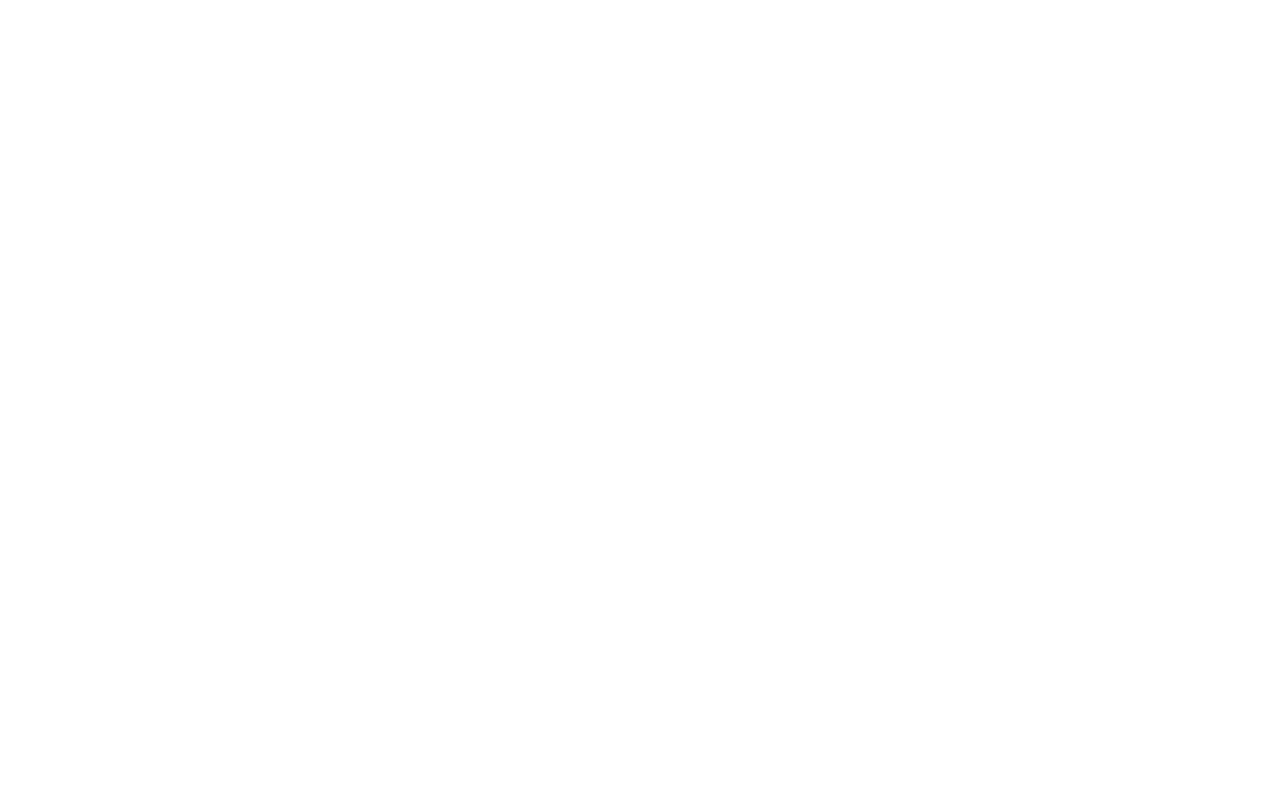
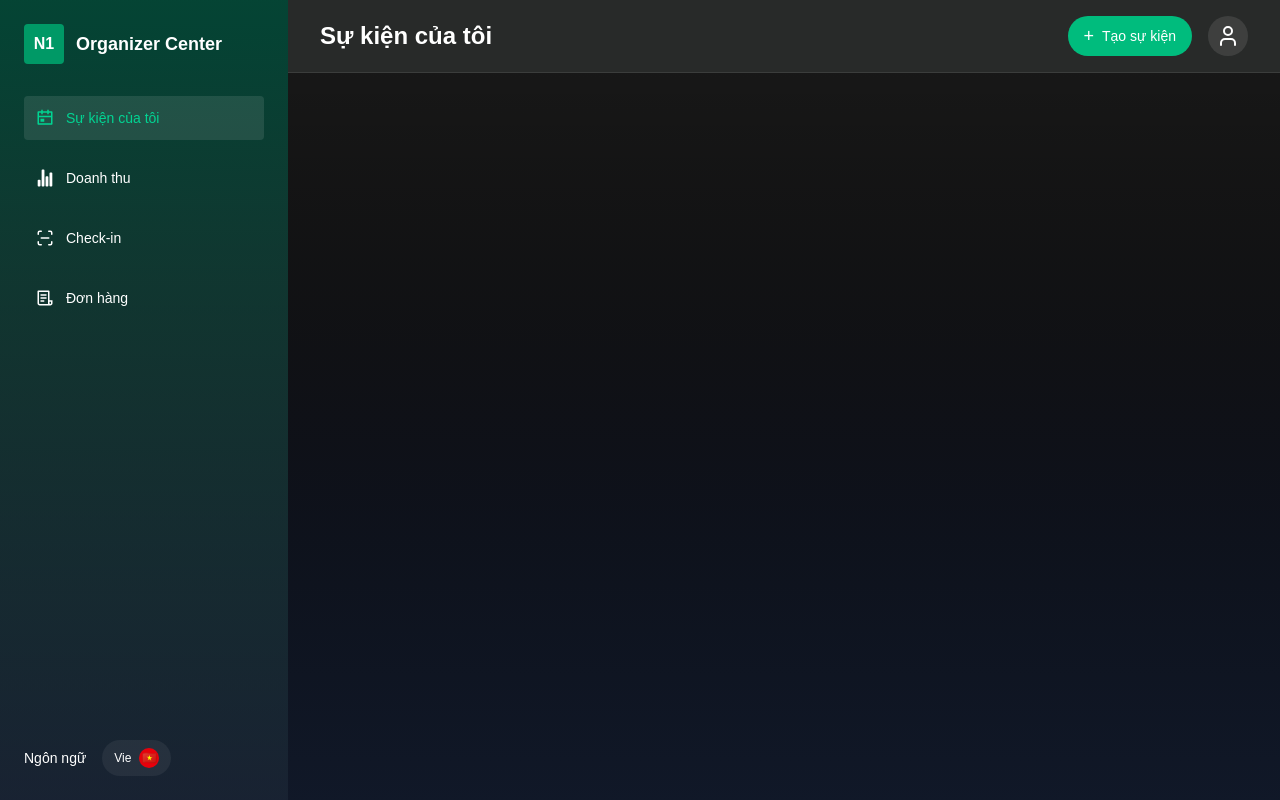
Before and after one commit to helloVietTran/selling-ticket-website, a React (Vite) app in the folder frontend/: page /organizer in a window 1280 px wide. Before the commit this address had no page. Built offline with nearby package versions, Linux system fonts and the light colour scheme.

Commit message:
Feat: init header

```diff
--- a/frontend/src/App.tsx
+++ b/frontend/src/App.tsx
@@ -1,16 +1,18 @@
 import { BrowserRouter, Routes, Route } from 'react-router-dom';
 import { OrganizerLayout, CheckInPage, EventsPage, OrdersPage, RevenuePage } from './features/organizer';
+import { Home } from './features/home';
 
 export default function App() {
   return (
     <BrowserRouter>
       <Routes>
-        <Route path="/" element={<OrganizerLayout />}>
+        <Route path="/organizer" element={<OrganizerLayout />}>
           <Route path="events" element={<EventsPage />} />
           <Route path="revenue" element={<RevenuePage />} />
           <Route path="orders" element={<OrdersPage />} />
           <Route path="check-in" element={<CheckInPage />} />
         </Route>
+        <Route path="/" element={<Home />} />
       </Routes>
     </BrowserRouter>
   );
--- a/frontend/src/components/avatar-dropdown.tsx
+++ b/frontend/src/components/avatar-dropdown.tsx
@@ -1,4 +1,3 @@
-'use client';
 
 import {
   DropdownMenu,
@@ -9,12 +8,12 @@
 } from '@/components/ui/dropdown-menu';
 import { User, Ticket, Calendar, LogOut } from 'lucide-react';
 
-export function AvatarDropdown() {
+export default function AvatarDropdown() {
   return (
     <DropdownMenu>
       <DropdownMenuTrigger asChild>
-        <button className="w-10 h-10 rounded-full bg-white/10 flex items-center justify-center hover:ring-2 hover:ring-emerald-500 transition">
-          <User className="w-6 h-6 text-white" />
+        <button className="size-10 cursor-pointer rounded-full bg-white/10 flex items-center justify-center hover:ring-2 hover:ring-emerald-500 transition">
+          <User className="size-6 text-white" />
         </button>
       </DropdownMenuTrigger>
 
--- /dev/null
+++ b/frontend/src/components/create-event-button.tsx
@@ -0,0 +1,43 @@
+'use client';
+
+import * as React from 'react';
+import { twMerge } from 'tailwind-merge';
+
+type CreateEventButtonProps = {
+    children: React.ReactNode;
+    bgColor?: string;
+    hoverMode?: 'invert' | 'color';
+    withBorder?: boolean;
+    fontSize?: string;
+    className?: string;
+    onClick?: () => void;
+};
+
+export function CreateEventButton({
+    children,
+    bgColor = 'bg-emerald-500',
+    hoverMode = 'color',
+    withBorder = false,
+    fontSize = 'text-base',
+    className,
+    onClick,
+}: CreateEventButtonProps) {
+    const baseStyles =
+        'flex items-center gap-2 px-4 py-2 rounded-full transition-colors duration-300 cursor-pointer';
+
+    const hoverStyles =
+        hoverMode === 'color'
+            ? 'hover:bg-emerald-600 text-white'
+            : 'hover:bg-white hover:text-[#333] text-white';
+
+    const borderStyles = withBorder ? 'border border-white' : '';
+
+    return (
+        <button
+            onClick={onClick}
+            className={twMerge(baseStyles, bgColor, fontSize, hoverStyles, borderStyles, className)}
+        >
+            {children}
+        </button>
+    );
+}
--- /dev/null
+++ b/frontend/src/components/header.tsx
@@ -0,0 +1,45 @@
+import * as React from 'react';
+import { Ticket } from 'lucide-react';
+
+import AvatarDropdown from '@/components/avatar-dropdown';
+import SearchBox from '@/components/search-box';
+import { CreateEventButton } from '@/components/create-event-button';
+
+
+export default function Header() {
+    const [query, setQuery] = React.useState('');
+
+    const handleSearch = () => {
+        console.log('Searching for:', query);
+    };
+
+    return (
+        <header className="w-full bg-emerald-500 text-white ">
+            <div className='max-w-[1200px] mx-auto flex items-center justify-between px-6 py-3'>
+                <div className="text-2xl font-bold">Nhóm 1</div>
+
+                <SearchBox
+                    placeholder="Bạn tìm gì hôm nay?"
+                    value={query}
+                    onChange={setQuery}
+                    onSearch={handleSearch}
+                />
+
+
+                <div className="flex items-center space-x-8">
+                    <CreateEventButton hoverMode="invert" withBorder fontSize="text-sm">
+
+                        <span>Tạo sự kiện</span>
+                    </CreateEventButton>
+
+                    <button className="flex gap-2 text-sm items-center cursor-pointer">
+                        <Ticket className='size-5' />
+                        Vé của tôi
+                    </button>
+
+                    <AvatarDropdown />
+                </div>
+            </div>
+        </header>
+    );
+}
--- /dev/null
+++ b/frontend/src/components/search-box.tsx
@@ -0,0 +1,47 @@
+import { Input } from '@/components/ui/input';
+import { Button } from '@/components/ui/button';
+import { Search } from 'lucide-react';
+
+type SearchBoxProps = {
+  placeholder?: string;
+  value: string;
+  onChange: (value: string) => void;
+  onSearch?: () => void;
+  className?: string;
+  inputClassName?: string;
+  buttonClassName?: string;
+};
+
+export default function SearchBox({
+  placeholder = 'Tìm kiếm...',
+  value,
+  onChange,
+  onSearch,
+  className = '',
+  inputClassName = '',
+  buttonClassName = '',
+}: SearchBoxProps) {
+  return (
+    <div
+      className={`flex w-[350px] max-w-md items-center rounded-sm bg-white shadow-sm ${className}`}
+    >
+      <div className="flex items-center px-3 flex-1">
+        <Search className="h-5 w-5 text-gray-500 mr-2" />
+        <Input
+          type="text"
+          placeholder={placeholder}
+          value={value}
+          onChange={(e) => onChange(e.target.value)}
+          className={`border-0 focus-visible:ring-0 focus:outline-none flex-1 text-[#333333] ${inputClassName}`}
+        />
+      </div>
+
+      <Button
+        onClick={onSearch}
+        className={`rounded-l-none font-normal border-l border-gray-200 bg-white text-[#333333] hover:bg-gray-200 cursor-pointer ${buttonClassName}`}
+      >
+        Tìm kiếm
+      </Button>
+    </div>
+  );
+}
--- /dev/null
+++ b/frontend/src/features/home/index.ts
@@ -0,0 +1 @@
+export {default as Home } from './pages/home';
--- /dev/null
+++ b/frontend/src/features/home/pages/home.tsx
@@ -0,0 +1,12 @@
+import Header from "@/components/header";
+
+export default function Home() {
+
+
+    return (
+        <>
+            <Header />
+
+        </>
+    );
+}
--- a/frontend/src/features/organizer/components/search-box.tsx
+++ /dev/null
@@ -1,36 +0,0 @@
-'use client';
-
-import * as React from 'react';
-import { Input } from '@/components/ui/input';
-import { Button } from '@/components/ui/button';
-import { Search } from 'lucide-react';
-
-export default function SearchBox() {
-  const [query, setQuery] = React.useState('');
-
-  const handleSearch = () => {
-    console.log('Searching for:', query);
-  };
-
-  return (
-    <div className="flex w-[300px] max-w-md items-center rounded-sm border bg-white shadow-sm">
-      <div className="flex items-center px-3 flex-1">
-        <Search className="h-5 w-5 text-gray-500 mr-2" />
-        <Input
-          type="text"
-          placeholder="Tìm kiếm sự kiện..."
-          value={query}
-          onChange={e => setQuery(e.target.value)}
-          className="border-0 focus-visible:ring-0 focus:outline-none flex-1 text-[#333333]"
-        />
-      </div>
-
-      <Button
-        onClick={handleSearch}
-        className="rounded-l-none font-normal border-l border-gray-200 bg-white text-[#333333] hover:bg-gray-200 cursor-pointer"
-      >
-        Tìm kiếm
-      </Button>
-    </div>
-  );
-}
--- a/frontend/src/features/organizer/components/top-bar.tsx
+++ b/frontend/src/features/organizer/components/top-bar.tsx
@@ -1,4 +1,5 @@
-import { AvatarDropdown } from '@/components/avatar-dropdown';
+import AvatarDropdown from '@/components/avatar-dropdown';
+import { CreateEventButton } from '@/components/create-event-button';
 
 export default function TopBar() {
   return (
@@ -8,10 +9,10 @@
       </div>
 
       <div className="flex items-center gap-4">
-        <button className="bg-emerald-500 hover:bg-emerald-600 text-white px-4 py-2 rounded-full flex items-center gap-2">
-          <span className="text-xl">+</span>
+        <CreateEventButton fontSize='text-sm py-1.5'>
+          <span className="text-lg">+</span>
           <span>Tạo sự kiện</span>
-        </button>
+        </CreateEventButton>
 
         <AvatarDropdown />
       </div>
--- a/frontend/src/features/organizer/pages/events-page.tsx
+++ b/frontend/src/features/organizer/pages/events-page.tsx
@@ -1,12 +1,24 @@
+import React from 'react';
+
 import EventItem, { mockEvents } from '@/features/organizer/components/event-item';
-import SearchBox from '@/features/organizer/components/search-box';
 import StatusTabs from '@/components/status-tabs';
+import SearchBox from '@/components/search-box';
 
 const EventsPage = () => {
+  const [query, setQuery] = React.useState('');
+
+  const handleSearch = () => {
+    console.log('Searching for:', query);
+  };
   return (
     <>
       <div className="flex items-center justify-between pb-6">
-        <SearchBox />
+        <SearchBox
+          placeholder="Tìm sự kiện"
+          value={query}
+          onChange={setQuery}
+          onSearch={handleSearch}
+        />
         <StatusTabs />
       </div>
       <div className="flex flex-col gap-4">
```
Also changed, not shown: frontend/src/features/organizer/components/sidebar.tsx (+4 -4 lines).
